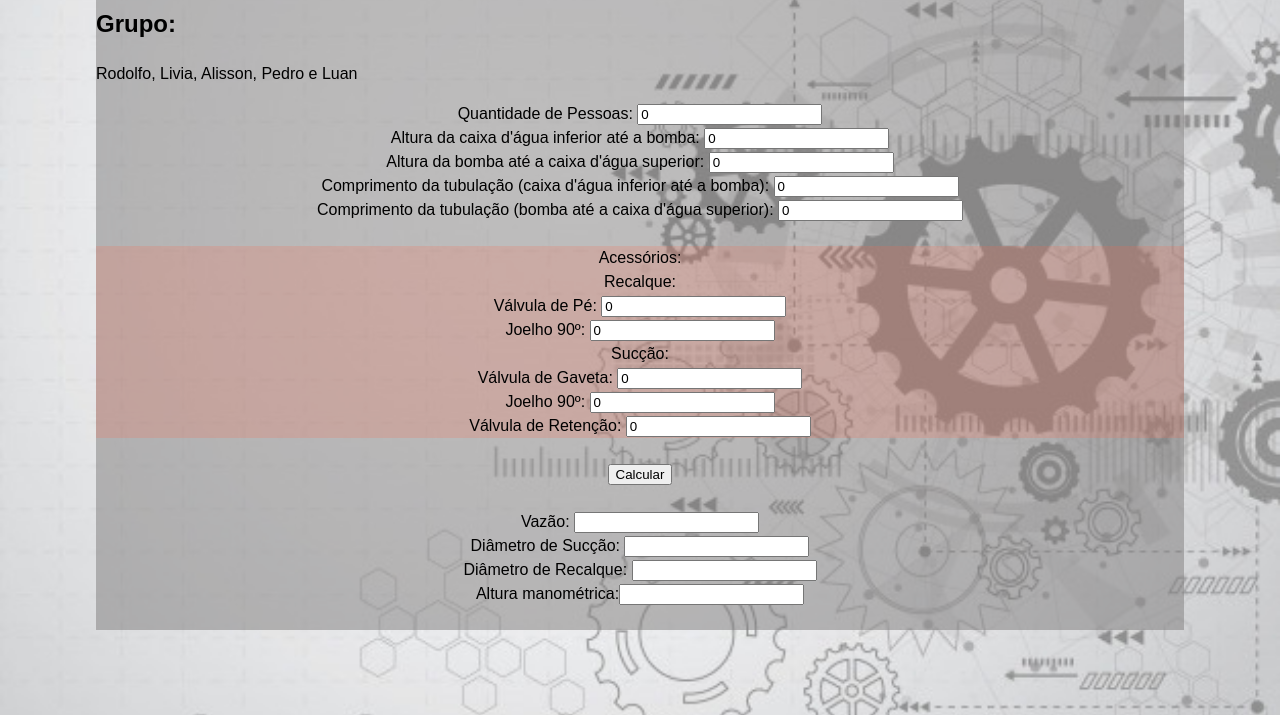
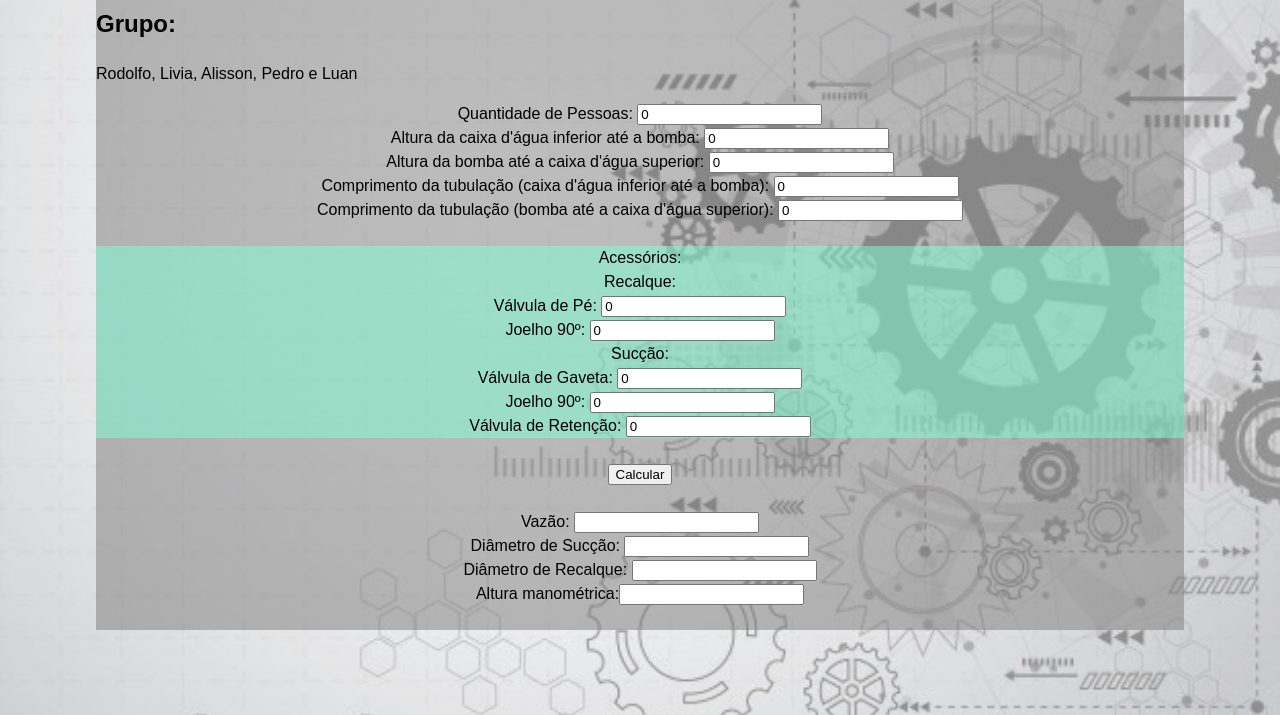
Before and after one commit to rodolfodniel/rodolfodniel.github.io, a plain HTML site: page index.html in a window 1280 px wide. Shown: the part 85-800 px from the top of the page. Drawn offline with Linux system fonts and the light colour scheme.

Commit message:
Update application.css

```diff
--- a/application.css
+++ b/application.css
@@ -15,5 +15,5 @@ main{
 }
 
 .acess{
-    background-color: rgba(255, 99, 71, 0.2);
+    background-color: rgba(127, 255, 212, 0.514);
 }
```
